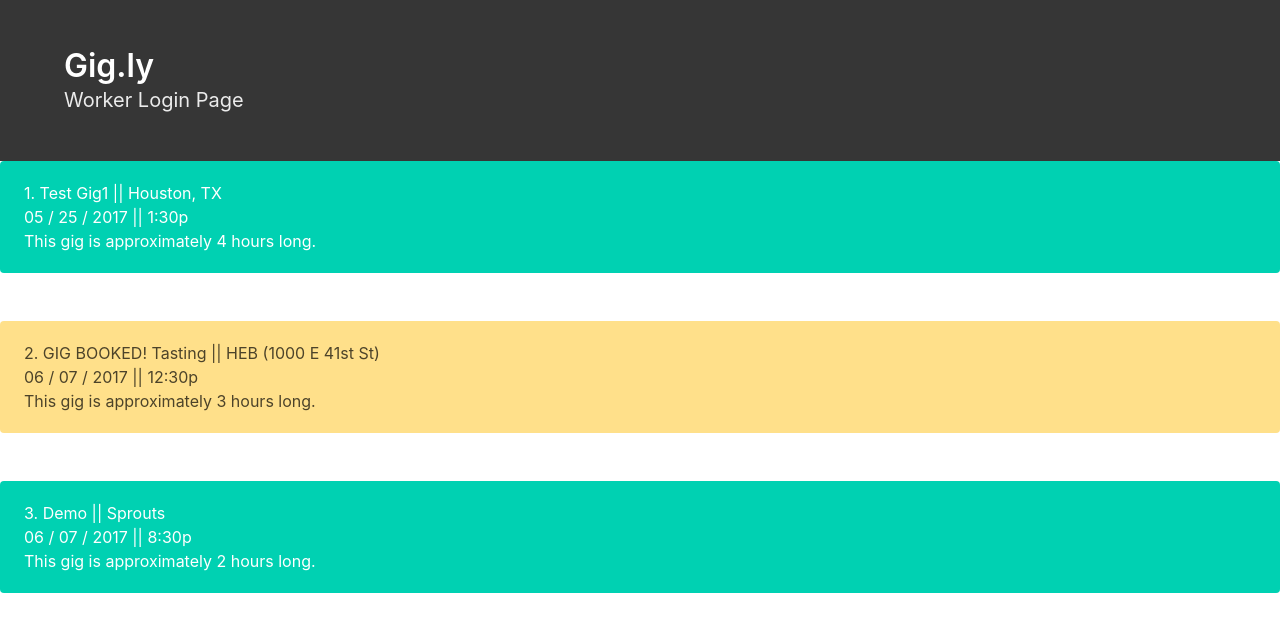
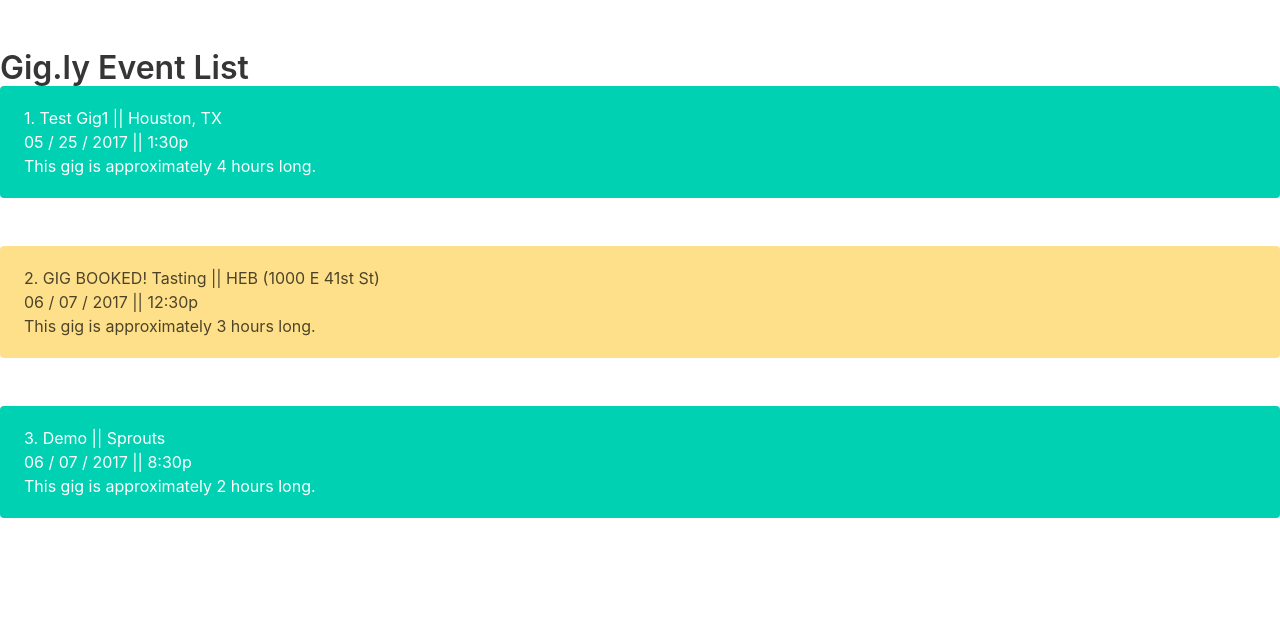
Before and after one commit to jthomasi/gig.ly, a website: page public/worker.html in a window 1280 px wide. Drawn offline with nearby package versions, Linux system fonts and the light colour scheme.

Commit message:
front end touch-ups

```diff
--- a/public/assets/bulma.css
+++ b/public/assets/bulma.css
@@ -47,3 +47,9 @@ color: white;
 	color:white !important;
 	border-color:black;
 }
+
+
+#worker-banner {
+	padding-top:50px;
+	color: black;
+}
--- a/public/assets/style/admin.css
+++ b/public/assets/style/admin.css
@@ -21,9 +21,9 @@ html {
 
 #admin-banner {
 	padding-top:50px;
-	background-color: #A9B4D5;
 	color: black;
 	position:relative;
+	text-align:center;
 }
 
 #admin-banner span {
--- a/public/worker.html
+++ b/public/worker.html
@@ -10,16 +10,10 @@
 	</head>
 	<body>
 		<!-- 	Worker page header 	-->
-		<section class="hero is-dark">
-			<div class="hero-body">
-				<div class="container">
-					<h1 class="title">Gig.ly</h1>
-					<h2 class="subtitle">
-					Worker Login Page
-					</h2>
-				</div>
-			</div>
-		</section>
+<div id="worker-banner">
+	<span class="title">Gig.ly Event List</span><br>
+</div>
+<div>
 
 		<div id = "jobs"></div>
 
```
Also changed, not shown: public/admin.html (+2 -4 lines).
